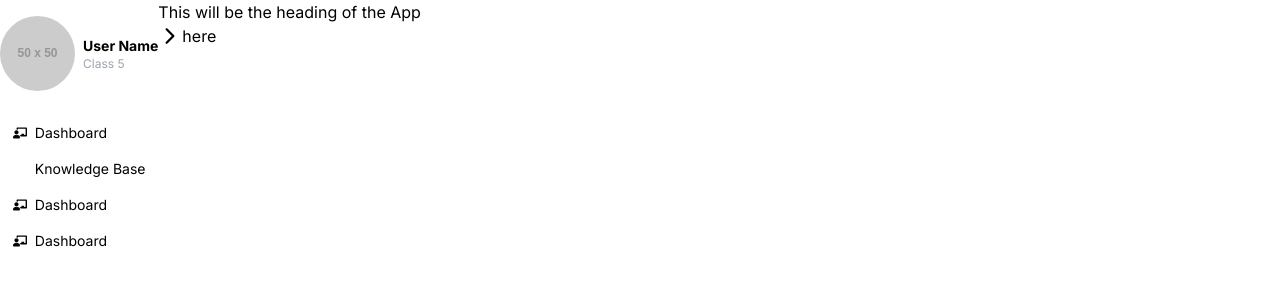
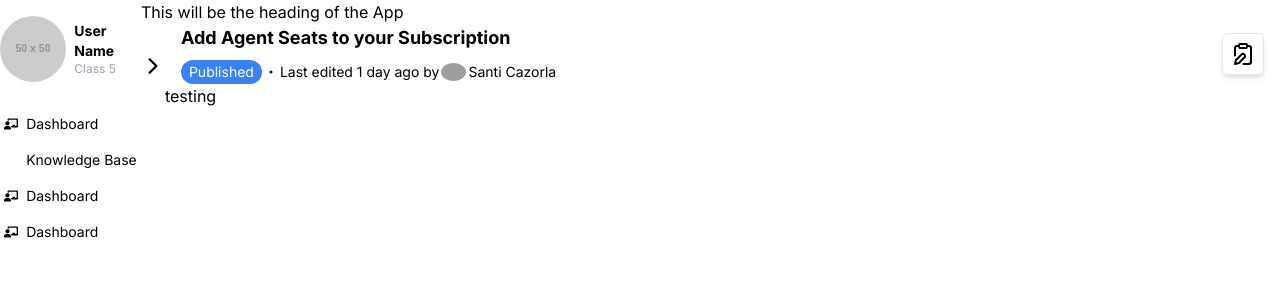
Before and after one commit to Cavein254/scheduler-two, a Next.js app: page / in a window 1280 px wide. Shown: the top 300 px of the page. Built offline with nearby package versions, Linux system fonts and the light colour scheme; grey boxes are pictures that could not be loaded; some icons are missing.

Commit message:
fix main content spacing

```diff
--- a/app/page.tsx
+++ b/app/page.tsx
@@ -2,7 +2,7 @@ import Initial from "@/scenes/Initial";
 
 export default function Home() {
   return (
-    <main>
+    <main className="w-[100vw] h-[100vh]">
       <Initial />
     </main>
   );
--- a/components/MainContent.tsx
+++ b/components/MainContent.tsx
@@ -3,10 +3,10 @@ import React from "react";
 import { BsDot } from "react-icons/bs";
 
 import { LuClipboardEdit } from "react-icons/lu";
-import MainTab from "./MainTab";
+// import MainTab from "./MainTab";
 const MainContent = () => {
   return (
-    <div className="w-full px-4">
+    <div className="px-4">
       <div className="flex justify-between items-center">
         <div className="flex flex-col">
           <div>
@@ -14,11 +14,11 @@ const MainContent = () => {
               Add Agent Seats to your Subscription
             </h1>
           </div>
-          <div className="flex flex-row mt-2 items-center">
+          <div className="flex flex-col md:flex-row mt-2 md:items-center">
             <span className="rounded-full bg-blue-500 text-white px-2 py-[2px] text-sm">
               Published
             </span>
-            <BsDot className="ml-[1px]" />
+            <BsDot className="ml-[1px] hidden md:block" />
             <span className="text-bold text-sm ml-[1px]">
               Last edited 1 day ago by
             </span>
--- a/components/MySearch.tsx
+++ b/components/MySearch.tsx
@@ -5,7 +5,7 @@ const MySearch = ({ placeholder }) => {
   return (
     <div className="">
       <input
-        className="bg-white  mt-2  w-full rounded-md px-6 py-2 placeholder-bold focus:outline-none shadow-md"
+        className="bg-white  mt-2  w-full rounded-md px-6 py-2 placeholder-bold placeholder-text-sx focus:outline-none shadow-md"
         placeholder={placeholder}
         type="text"
       />
--- a/components/sidelist/MainAccordion.tsx
+++ b/components/sidelist/MainAccordion.tsx
@@ -17,7 +17,7 @@ const AccordionItem = ({ title, content }) => {
     <div>
       <div className="flex justify-between items-center hover:bg-gray-100 px-2 rounded-md">
         <div
-          className="flex items-center text-lg font-bold"
+          className="flex items-center text-lg font-bold items-center"
           onClick={toggleAccordion}
         >
           <span>{isOpen ? <GoChevronDown /> : <GoChevronRight />}</span>
--- a/scenes/Initial.tsx
+++ b/scenes/Initial.tsx
@@ -5,22 +5,23 @@ import Topside from "@/components/topside/Topside";
 import React from "react";
 import { IoIosArrowForward } from "react-icons/io";
 import { useState } from "react";
+import MainContent from "@/components/MainContent";
 
 const Initial = () => {
   const [isOpen, setIsOpen] = useState(false);
   return (
-    <div className="w-[100%] h-[100%] flex">
-      <aside className="flex w-[10%] md:w-[20%] md:max-w-[200px] bg-black h-[100vh] flex-col items-center pt-4">
+    <div className="flex w-full">
+      <aside className="flex w-[10%] md:w-[20%] md:max-w-[200px] flex-col items-center pt-4">
         <div className="flex">
           <Topside />
         </div>
         <MainSidebar />
       </aside>
-      <div className="flex flex-col w-[90%] bg-blue-200 h-[100vh]">
-        <div className="bg-white h-[20vh]">
+      <div className="flex flex-col w-full">
+        <div className="bg-red-400 h-[20vh]">
           <h1>This will be the heading of the App</h1>
         </div>
-        <div className="flex flex-row">
+        <div className="flex flex-row w-full">
           <div className="flex bg-gray-300 h-[80vh]">
             {isOpen ? (
               <Mainsidelist setIsOpen={setIsOpen} />
@@ -30,7 +31,10 @@ const Initial = () => {
               </button>
             )}
           </div>
-          <article className="flex grow">here</article>
+          <article className="w-full">
+            <MainContent />
+            <h1>testing</h1>
+          </article>
         </div>
       </div>
     </div>
```
